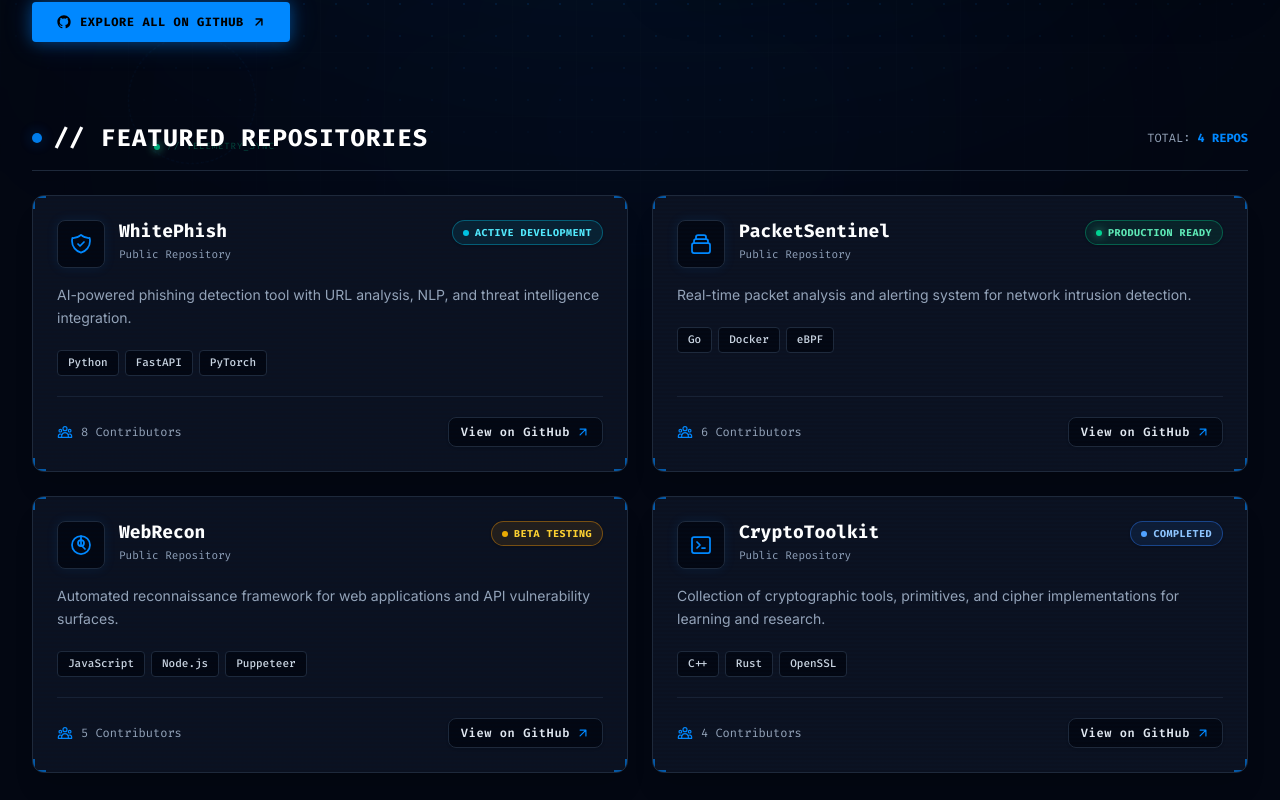
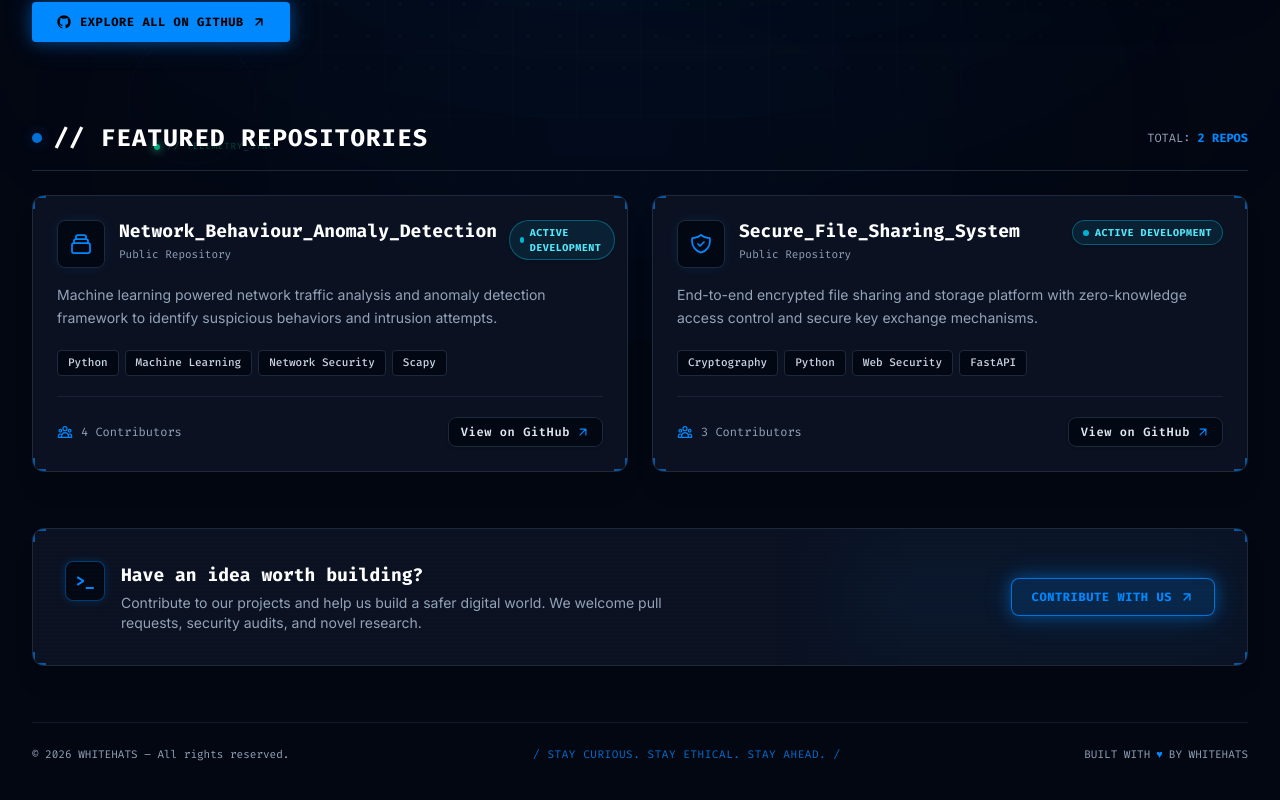
Before and after one commit to gaurav-k-prasad/whitehats-website, a Next.js app: page /projects in a window 1280 px wide. Shown: the part 460-1260 px from the top of the page. Built offline with nearby package versions, Linux system fonts and the light colour scheme.

Commit message:
minor changes

```diff
--- a/src/app/about/page.tsx
+++ b/src/app/about/page.tsx
@@ -7,7 +7,6 @@ import BoardHeroGraphic from "@/components/board/BoardHeroGraphic";
 import AboutStatsBand from "@/components/about/AboutStatsBand";
 import MissionSection from "@/components/about/MissionSection";
 import ValuesGrid from "@/components/about/ValuesGrid";
-import MilestonesTimeline from "@/components/about/MilestonesTimeline";
 import AboutCTABanner from "@/components/about/AboutCTABanner";
 import { ABOUT_HERO_DATA } from "@/data/aboutData";
 
@@ -36,7 +35,6 @@ export default function AboutPage() {
         <AboutStatsBand />
         <MissionSection />
         <ValuesGrid />
-        <MilestonesTimeline />
         <AboutCTABanner />
 
         <Footer />
--- /dev/null
+++ b/src/app/icon.tsx
@@ -0,0 +1,48 @@
+import { ImageResponse } from "next/og";
+
+// Route segment config
+export const runtime = "edge";
+
+// Image metadata
+export const size = {
+  width: 64,
+  height: 64,
+};
+export const contentType = "image/png";
+
+// Image generation for tab icon/favicon
+export default async function Icon() {
+  return new ImageResponse(
+    (
+      <div
+        style={{
+          width: "100%",
+          height: "100%",
+          display: "flex",
+          alignItems: "center",
+          justifyContent: "center",
+          borderRadius: "20%",
+          overflow: "hidden",
+          background: "#030712",
+          border: "2px solid #0088ff",
+          boxShadow: "0 0 10px rgba(0, 136, 255, 0.5)",
+        }}
+      >
+        {/* eslint-disable-next-line @next/next/no-img-element */}
+        <img
+          src="http://localhost:3000/logo.png"
+          alt="WhiteHats Logo"
+          style={{
+            width: "85%",
+            height: "85%",
+            objectFit: "contain",
+            borderRadius: "50%",
+          }}
+        />
+      </div>
+    ),
+    {
+      ...size,
+    }
+  );
+}
--- a/src/components/about/MilestonesTimeline.tsx
+++ b/src/components/about/MilestonesTimeline.tsx
@@ -1,50 +1 @@
-"use client";
-
-import React from "react";
-import { motion } from "framer-motion";
-import { ABOUT_MILESTONES } from "@/data/aboutData";
-import CipherReveal from "@/components/ui/CipherReveal";
-
-export default function MilestonesTimeline() {
-  return (
-    <section className="flex flex-col gap-6">
-      <div className="flex items-center gap-3 border-b border-card-border pb-3">
-        <div className="w-2.5 h-2.5 rounded-full bg-cyber-blue shadow-neon-blue animate-pulse" />
-        <h2 className="font-mono text-sm sm:text-base font-bold text-cyber-blue tracking-widest uppercase">
-          <CipherReveal text="// TIMELINE LOG" duration={400} />
-        </h2>
-      </div>
-
-      <div className="relative flex flex-col gap-8 pl-6 sm:pl-8">
-        {/* Vertical spine */}
-        <div className="absolute left-[7px] sm:left-[9px] top-2 bottom-2 w-px bg-gradient-to-b from-cyber-blue via-card-border to-transparent" />
-
-        {ABOUT_MILESTONES.map((milestone, idx) => (
-          <motion.div
-            key={`${milestone.year}-${milestone.title}`}
-            initial={{ opacity: 0, x: -16 }}
-            whileInView={{ opacity: 1, x: 0 }}
-            viewport={{ once: true, margin: "-60px" }}
-            transition={{ delay: idx * 0.1, duration: 0.4, ease: "easeOut" }}
-            className="relative"
-          >
-            {/* Node */}
-            <div className="absolute -left-6 sm:-left-8 top-1 w-3.5 h-3.5 rounded-full bg-[#030712] border-2 border-cyber-blue shadow-[0_0_10px_rgba(0,136,255,0.6)]" />
-
-            <div className="flex flex-col gap-1.5">
-              <span className="font-mono text-xs font-bold text-cyber-blue tracking-widest">
-                {milestone.year}
-              </span>
-              <h3 className="font-mono font-bold text-base sm:text-lg text-white">
-                {milestone.title}
-              </h3>
-              <p className="text-text-muted text-xs sm:text-sm leading-relaxed max-w-2xl">
-                {milestone.description}
-              </p>
-            </div>
-          </motion.div>
-        ))}
-      </div>
-    </section>
-  );
-}
+// Empty / deprecated file - can be safely removed
--- a/src/components/events/EventsTimeline.tsx
+++ b/src/components/events/EventsTimeline.tsx
@@ -1,10 +1,10 @@
 "use client";
 
+import CipherReveal from "@/components/ui/CipherReveal";
+import { ClubEvent, EVENTS_DATA } from "@/data/eventsData";
+import { motion } from "framer-motion";
 import React, { useMemo, useState } from "react";
-import { motion } from "framer-motion";
-import { EVENTS_DATA, ClubEvent } from "@/data/eventsData";
 import TimelineEventCard from "./TimelineEventCard";
-import CipherReveal from "@/components/ui/CipherReveal";
 
 type EventFilterType = "All" | "CTF" | "Workshop" | "Seminar" | "Bootcamp";
 
@@ -55,6 +55,8 @@ export default function EventsTimeline() {
     );
   }, [activeFilter]);
 
+  const containerRef = React.useRef<HTMLDivElement>(null);
+
   return (
     <section id="past-events" className="w-full flex flex-col gap-8 pt-4">
       {/* Header Bar: Title & Filter Pills */}
@@ -76,11 +78,10 @@ export default function EventsTimeline() {
               <button
                 key={option.value}
                 onClick={() => setActiveFilter(option.value)}
-                className={`relative px-3.5 py-1.5 rounded-lg font-mono text-xs font-bold transition-all duration-200 cursor-pointer ${
-                  isActive
-                    ? "bg-[#1E293B] text-[#0088FF] border border-cyber-blue/40 shadow-[0_0_12px_rgba(0,136,255,0.2)]"
-                    : "text-slate-400 hover:text-slate-200 hover:bg-[#121826] border border-transparent"
-                }`}
+                className={`relative px-3.5 py-1.5 rounded-lg font-mono text-xs font-bold transition-all duration-200 cursor-pointer ${isActive
+                  ? "bg-[#1E293B] text-[#0088FF] border border-cyber-blue/40 shadow-[0_0_12px_rgba(0,136,255,0.2)]"
+                  : "text-slate-400 hover:text-slate-200 hover:bg-[#121826] border border-transparent"
+                  }`}
               >
                 {option.label}
               </button>
@@ -96,9 +97,18 @@ export default function EventsTimeline() {
           </p>
         </div>
       ) : (
-        <div className="relative flex flex-col gap-10 sm:gap-12">
-          {/* Central spine */}
-          <div className="absolute left-4 md:left-1/2 md:-translate-x-1/2 top-2 bottom-2 w-px bg-gradient-to-b from-cyber-blue/70 via-card-border to-transparent" />
+        <div ref={containerRef} className="relative flex flex-col gap-10 sm:gap-14 py-4">
+          {/* Central spine base track */}
+          <div className="absolute left-4 md:left-1/2 md:-translate-x-1/2 top-4 bottom-4 w-[2px] bg-cyber-blue/20" />
+
+          {/* Dynamic Scroll Neon Glow overlay track */}
+          <div
+            className="absolute left-4 md:left-1/2 md:-translate-x-1/2 top-4 bottom-4 w-[2px] pointer-events-none shadow-[0_0_15px_rgba(0,136,255,0.8)]"
+            style={{
+              background: "linear-gradient(to bottom, rgba(0, 136, 255, 0.15) 0%, rgba(0, 136, 255, 0.9) 35%, #00f0ff 50%, rgba(0, 136, 255, 0.9) 65%, rgba(0, 136, 255, 0.15) 100%)",
+              backgroundAttachment: "fixed",
+            }}
+          />
 
           {filteredEvents.map((event, idx) => {
             const eventDate = parseEventDate(event.date);
@@ -123,33 +133,37 @@ export default function EventsTimeline() {
                     whileInView={{ opacity: 1, y: 0 }}
                     viewport={{ once: true, margin: "-60px" }}
                     transition={{ duration: 0.35 }}
-                    className="relative flex items-center md:justify-center pl-10 md:pl-0"
+                    className="relative flex items-center md:justify-center pl-10 md:pl-0 z-20 my-2"
                   >
-                    <span className="relative z-10 md:mx-auto px-3 py-1 rounded-full bg-[#0B1120] border border-cyber-blue/50 text-cyber-blue font-mono text-[11px] font-bold tracking-widest shadow-[0_0_10px_rgba(0,136,255,0.25)]">
+                    <span className="relative z-10 md:mx-auto px-4 py-1.5 rounded-full bg-[#030712] border border-cyber-blue text-cyber-blue-light font-mono text-[11px] font-bold tracking-widest shadow-[0_0_15px_rgba(0,136,255,0.4)]">
                       {label}
                     </span>
                   </motion.div>
                 )}
 
                 {/* Event row */}
-                <div className="relative flex md:justify-center">
+                <div className="relative flex md:justify-center items-start">
                   {/* Node on the spine */}
                   <div
-                    className={`absolute left-4 md:left-1/2 -translate-x-1/2 top-7 z-10 w-3 h-3 rounded-full border-2 border-[#030712] ${lineColor} shadow-[0_0_10px_rgba(255,255,255,0.35)]`}
+                    className={`absolute left-4 md:left-1/2 -translate-x-1/2 top-10 z-20 w-3.5 h-3.5 rounded-full border-2 border-[#030712] ${lineColor} shadow-[0_0_12px_rgba(0,136,255,0.8)]`}
                   />
 
-                  {/* Desktop connector line from spine to card */}
+                  {/* Horizontal connector line from spine directly into card */}
+                  {/* Mobile connector */}
                   <div
-                    className={`hidden md:block absolute top-[34px] h-px w-10 ${lineColor} opacity-60 ${
-                      align === "left" ? "right-1/2" : "left-1/2"
-                    }`}
+                    className={`md:hidden absolute left-4 top-[46px] h-[2px] w-6 ${lineColor} opacity-80 shadow-[0_0_8px_rgba(0,136,255,0.6)]`}
+                  />
+
+                  {/* Desktop connector */}
+                  <div
+                    className={`hidden md:block absolute top-[46px] h-[2px] w-12 ${lineColor} opacity-80 shadow-[0_0_8px_rgba(0,136,255,0.6)] z-10 ${align === "left" ? "right-1/2" : "left-1/2"
+                      }`}
                   />
 
                   {/* Card slot */}
                   <div
-                    className={`w-full pl-10 md:pl-0 md:w-[calc(50%-2.5rem)] ${
-                      align === "left" ? "md:mr-auto md:pr-10" : "md:ml-auto md:pl-10"
-                    }`}
+                    className={`w-full pl-10 md:pl-0 md:w-1/2 ${align === "left" ? "md:mr-auto md:pr-12" : "md:ml-auto md:pl-12"
+                      }`}
                   >
                     <TimelineEventCard event={event} align={align} />
                   </div>
@@ -159,9 +173,9 @@ export default function EventsTimeline() {
           })}
 
           {/* End of log marker */}
-          <div className="relative flex items-center gap-3 pl-10 md:pl-0 md:justify-center">
-            <div className="absolute left-4 md:left-1/2 -translate-x-1/2 w-2.5 h-2.5 rounded-full bg-slate-600 border-2 border-[#030712]" />
-            <span className="md:mx-auto font-mono text-[11px] text-slate-600 tracking-widest">
+          <div className="relative flex items-center gap-3 pl-10 md:pl-0 md:justify-center pt-4">
+            <div className="absolute left-4 md:left-1/2 -translate-x-1/2 w-3 h-3 rounded-full bg-slate-600 border-2 border-[#030712] shadow-[0_0_8px_rgba(255,255,255,0.2)]" />
+            <span className="md:mx-auto font-mono text-[11px] text-slate-500 tracking-widest bg-[#030712] px-3 py-1 rounded border border-card-border/60">
               // END OF LOGGED OPERATIONS
             </span>
           </div>
--- a/src/data/aboutData.ts
+++ b/src/data/aboutData.ts
@@ -14,12 +14,6 @@ export interface AboutValue {
 export interface AboutStat {
   label: string;
   value: string;
-}
-
-export interface AboutMilestone {
-  year: string;
-  title: string;
-  description: string;
 }
 
 export const ABOUT_HERO_DATA = {
@@ -40,7 +34,7 @@ export const ABOUT_MISSION = {
 export const ABOUT_STATS: AboutStat[] = [
   { label: "Active Members", value: "800+" },
   { label: "Events Conducted", value: "10+" },
-  { label: "Open-Source Tools", value: "4+" },
+  { label: "Open-Source Tools", value: "2+" },
   { label: "Founded", value: "2024" },
 ];
 
@@ -75,25 +69,6 @@ export const ABOUT_VALUES: AboutValue[] = [
   },
 ];
 
-// TODO: replace with the club's actual timeline / key milestones
-export const ABOUT_MILESTONES: AboutMilestone[] = [
-  {
-    year: "2025",
-    title: "WhiteHats Founded",
-    description: "A small group of students at VIT Vellore forms the club around a shared obsession with offensive security.",
-  },
-  {
-    year: "2025",
-    title: "First Flagship CTF",
-    description: "Launched our first campus-wide Capture The Flag competition, drawing teams across web, crypto, and pwn categories.",
-  },
-  {
-    year: "2026",
-    title: "Scaling Operations",
-    description: "Expanded into open-source tooling, cloud security workshops, and inter-college collaborations.",
-  },
-];
-
 export const ABOUT_CTA = {
   heading: "Ready to start hacking?",
   description: "Join a team of builders and breakers pushing offensive security forward at VIT Vellore.",
--- a/src/data/galleryData.ts
+++ b/src/data/galleryData.ts
@@ -22,7 +22,7 @@ export interface GalleryFilterState {
 // TODO: swap in real titles/dates/tags once available — imageUrl values
 // are real Cloudinary public IDs from the `gallery` folder.
 export const GALLERY_ITEMS: GalleryItem[] = [
-  { id: "01", title: "CTF Session", quote: "", date: "", year: "2026", category: "CTFs", tags: ["Web Security", "Cryptography"], imageUrl: "ctf", width: 620, height: 420, aspectClass: "aspect-[3/2]" },
+  { id: "01", title: "CTF Session #1", quote: "", date: "", year: "2026", category: "CTFs", tags: ["Web Security", "Cryptography"], imageUrl: "ctf", width: 620, height: 420, aspectClass: "aspect-[3/2]" },
   { id: "02", title: "CTF Session #2", quote: "", date: "", year: "2026", category: "CTFs", tags: ["Binary Exploitation", "Forensics"], imageUrl: "ctf2", width: 500, height: 500, aspectClass: "aspect-square" },
 
   { id: "03", title: "Workshop #1", quote: "", date: "", year: "2026", category: "WORKSHOPS", tags: ["Hardware Security"], imageUrl: "ws1", width: 480, height: 640, aspectClass: "aspect-[3/4]" },
--- a/src/data/homeData.ts
+++ b/src/data/homeData.ts
@@ -115,9 +115,7 @@ export const FEATURE_CARDS: FeatureCardData[] = [
     ctaText: "EXPLORE EVENTS",
     ctaHref: "/events",
     events: [
-      { title: "> Whitehats Flagship CTF", date: "AUG 29, 2026" },
-      { title: "> Advanced Binary Exploitation", date: "SEP 12, 2026" },
-      { title: "> Red Team & AD Operations", date: "SEP 26, 2026" },
+      { title: "> Huntscape", date: "Gravitas 2026" },
     ],
   },
   {
--- a/src/data/projectsData.ts
+++ b/src/data/projectsData.ts
@@ -21,47 +21,25 @@ export interface ProjectRepository {
 
 export const PROJECTS_DATA: ProjectRepository[] = [
   {
-    id: 'whitephish',
-    name: 'WhitePhish',
+    id: 'network-behaviour-anomaly-detection',
+    name: 'Network_Behaviour_Anomaly_Detection',
     visibility: 'Public',
     status: 'ACTIVE_DEVELOPMENT',
-    description: 'AI-powered phishing detection tool with URL analysis, NLP, and threat intelligence integration.',
-    iconType: 'shield',
-    techStack: ['Python', 'FastAPI', 'PyTorch'],
-    contributors: 8,
-    githubUrl: 'https://github.com/TheWhitehatsclub-vit/whitephish',
+    description: 'Machine learning powered network traffic analysis and anomaly detection framework to identify suspicious behaviors and intrusion attempts.',
+    iconType: 'network',
+    techStack: ['Python', 'Machine Learning', 'Network Security', 'Scapy'],
+    contributors: 4,
+    githubUrl: 'https://github.com/TheWhitehatsclub-vit/Network_Behaviour_Anomaly_Detection',
   },
   {
-    id: 'packetsentinel',
-    name: 'PacketSentinel',
+    id: 'secure-file-sharing-system',
+    name: 'Secure_File_Sharing_System',
     visibility: 'Public',
-    status: 'PRODUCTION_READY',
-    description: 'Real-time packet analysis and alerting system for network intrusion detection.',
-    iconType: 'network',
-    techStack: ['Go', 'Docker', 'eBPF'],
-    contributors: 6,
-    githubUrl: 'https://github.com/TheWhitehatsclub-vit/packetsentinel',
-  },
-  {
-    id: 'webrecon',
-    name: 'WebRecon',
-    visibility: 'Public',
-    status: 'BETA_TESTING',
-    description: 'Automated reconnaissance framework for web applications and API vulnerability surfaces.',
-    iconType: 'radar',
-    techStack: ['JavaScript', 'Node.js', 'Puppeteer'],
-    contributors: 5,
-    githubUrl: 'https://github.com/TheWhitehatsclub-vit/webrecon',
-  },
-  {
-    id: 'cryptotoolkit',
-    name: 'CryptoToolkit',
-    visibility: 'Public',
-    status: 'COMPLETED',
-    description: 'Collection of cryptographic tools, primitives, and cipher implementations for learning and research.',
-    iconType: 'terminal',
-    techStack: ['C++', 'Rust', 'OpenSSL'],
-    contributors: 4,
-    githubUrl: 'https://github.com/TheWhitehatsclub-vit/cryptotoolkit',
+    status: 'ACTIVE_DEVELOPMENT',
+    description: 'End-to-end encrypted file sharing and storage platform with zero-knowledge access control and secure key exchange mechanisms.',
+    iconType: 'shield',
+    techStack: ['Cryptography', 'Python', 'Web Security', 'FastAPI'],
+    contributors: 3,
+    githubUrl: 'https://github.com/TheWhitehatsclub-vit/Secure_File_Sharing_System',
   },
 ];
```
